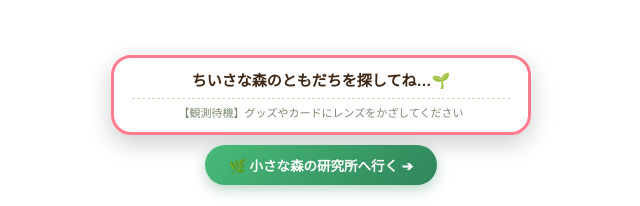
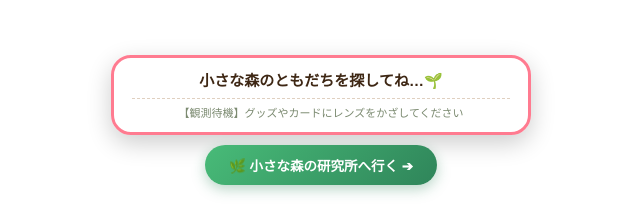
Before and after one commit to michiakiokada/my-ar-goods, a plain HTML site: page index.html in a window 1280 px wide. Shown: the part 591-797 px from the top of the page, 319-959 px from the left. Drawn offline with Linux system fonts and the light colour scheme.

Commit message:
Correct Japanese text in speech section

```diff
--- a/index.html
+++ b/index.html
@@ -70,7 +70,7 @@
 
   <div id="ui-container">
     <div id="dialog-panel">
-      <div id="speech-text">ちいさな森のともだちを探してね…🌱</div>
+      <div id="speech-text">小さな森のともだちを探してね…🌱</div>
       <div id="observation-log">【観測待機】グッズやカードにレンズをかざしてください</div>
     </div>
     <a id="shop-btn" href="https://chiisanamori.shop" target="_blank" rel="noopener noreferrer">
```
